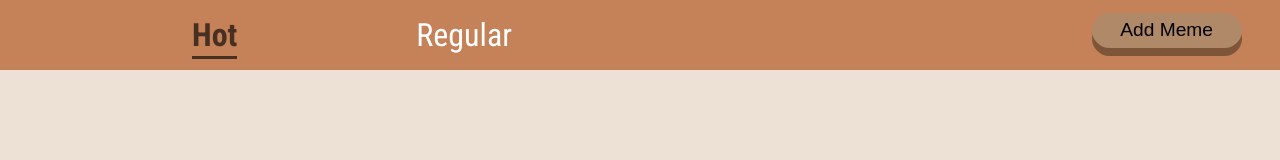
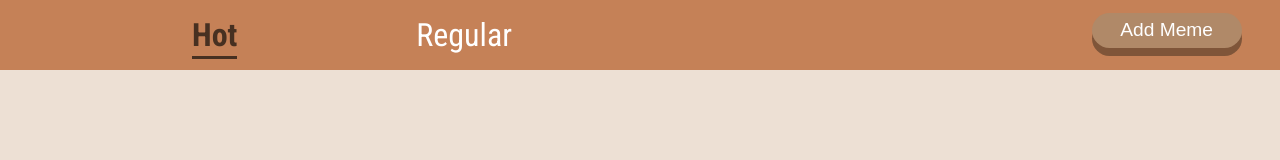
Before and after one commit to Hagane3/meme-service, a React (Create React App) app: page /hot in a window 1280 px wide. Shown: the top 160 px of the page. Built offline with nearby package versions, Linux system fonts and the light colour scheme.

Commit message:
[fix] Change font color in AddMemeButton

```diff
--- a/src/components/AddMemeModal.module.css
+++ b/src/components/AddMemeModal.module.css
@@ -80,6 +80,11 @@
   bottom: 3rem;
 }
 
+button {
+  margin-bottom: 2em;
+  color: white;
+}
+
 @media screen and (max-width: 768px) {
   .modal .card {
     width: 70%;
```
